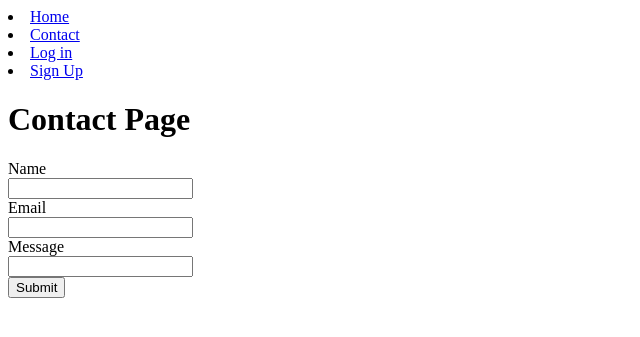
After one commit to zuri-training/Team_87_zuri_fetch_metadata, a Django app: page /contact in a window 1280 px wide. The commit adds this page. Shown: the top 337 px of the page, without its empty margins (0-640 px from the left). Run offline with Django 4.2, Linux system fonts and the light colour scheme.

Commit message:
add contact

```diff
--- a/metadata/templates/base.html
+++ b/metadata/templates/base.html
@@ -10,6 +10,7 @@
 		<header>
 			<nav>
 				<li><a href="/">Home</a></li>
+				<li><a href="contact">Contact</a></li>
 				{% if user.is_authenticated %}
 				<li><a href="/logout">Logout</a></li>
 				<li><a href="{% url 'metadata:profile' user.id %}">Profile</a></li>
--- /dev/null
+++ b/metadata/templates/contact.html
@@ -0,0 +1,16 @@
+{% extends "base.html" %} {% block content %}
+
+<h1>Contact Page</h1>
+
+<form action="contact" , method="POST">
+	{% csrf_token %}
+	<label for="name">Name</label><br />
+	<input type="text" name="name" required /><br />
+	<label for="email">Email</label><br />
+	<input type="email" name="email" required /><br />
+	<label for="message">Message</label><br />
+	<input type="textarea" name="message" required /><br />
+	<input type="submit" />
+</form>
+
+{% endblock %}
--- a/metadata/urls.py
+++ b/metadata/urls.py
@@ -1,12 +1,13 @@
 from django.contrib import admin
 from django.urls import path
 from . import views
-app_name= 'metadata'
+app_name = 'metadata'
 urlpatterns = [
     path("", views.index, name="index"),
     path("login", views.login, name="login"),
     path("logout", views.logout, name="logout"),
     path("signup", views.signup, name="signup"),
     path("profile/<int:pk>", views.profile.as_view(), name="profile"),
+    path("contact", views.contact, name="contact"),
 
 ]
--- a/metadata/views.py
+++ b/metadata/views.py
@@ -5,6 +5,7 @@ from django.contrib.messages.views import SuccessMessageMixin
 from django.contrib.auth.mixins import LoginRequiredMixin
 from django.views import View
 from django.urls import reverse_lazy
+from metadata.models import Contact
 # Create your views here.
 
 
@@ -76,3 +77,13 @@ class profile(LoginRequiredMixin, View):
     def get(self, request, pk):
         user = get_object_or_404(User, id=pk)
         return render(request, self.template_name)
+
+
+def contact(request):
+    if request.method == 'POST':
+        contact = Contact(
+            name=request.POST['name'], email=request.POST['email'], message=request.POST['message'])
+        contact.save()
+        messages.info(request, "Message sent")
+        return redirect('/contact')
+    return render(request, "contact.html")
```
Also changed, not shown: metadata/models.py (added, +18 -0 lines), metadata/migrations/0001_initial.py (added).
